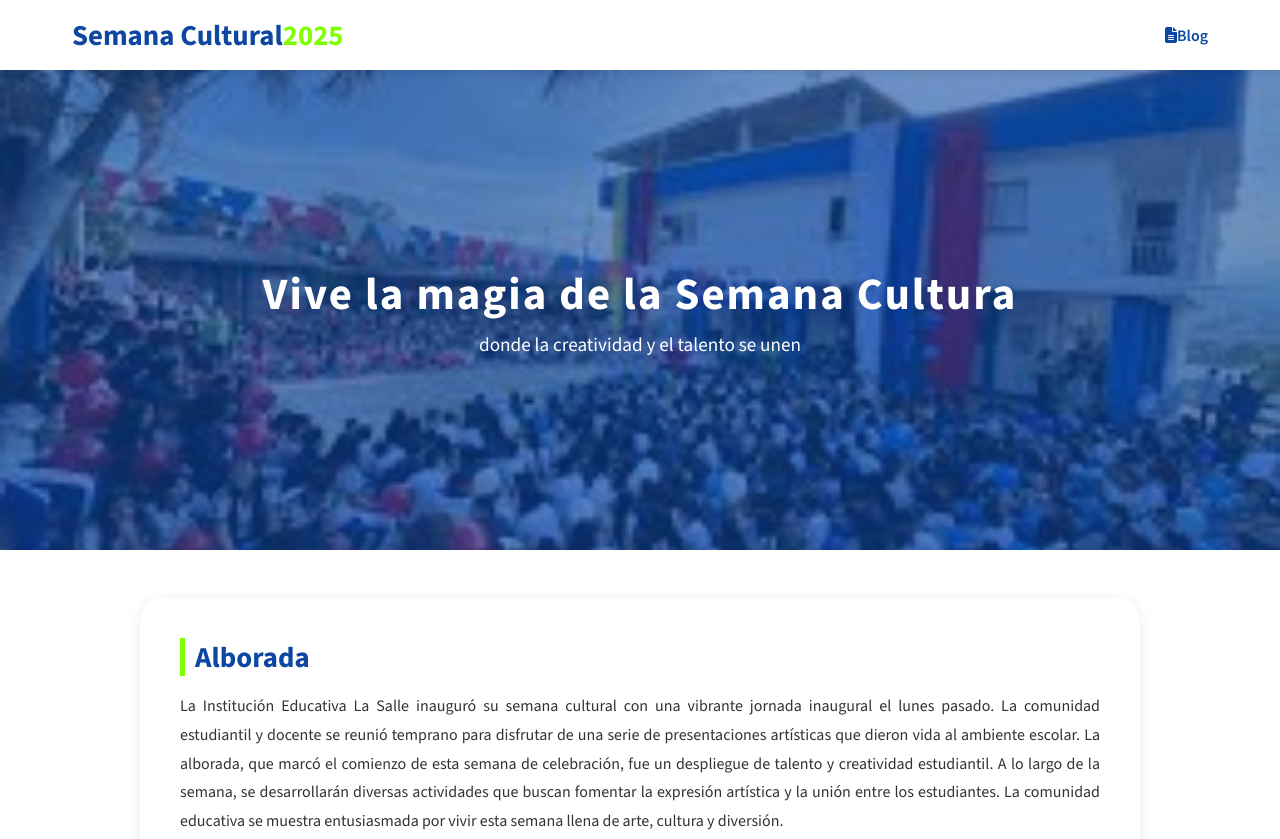
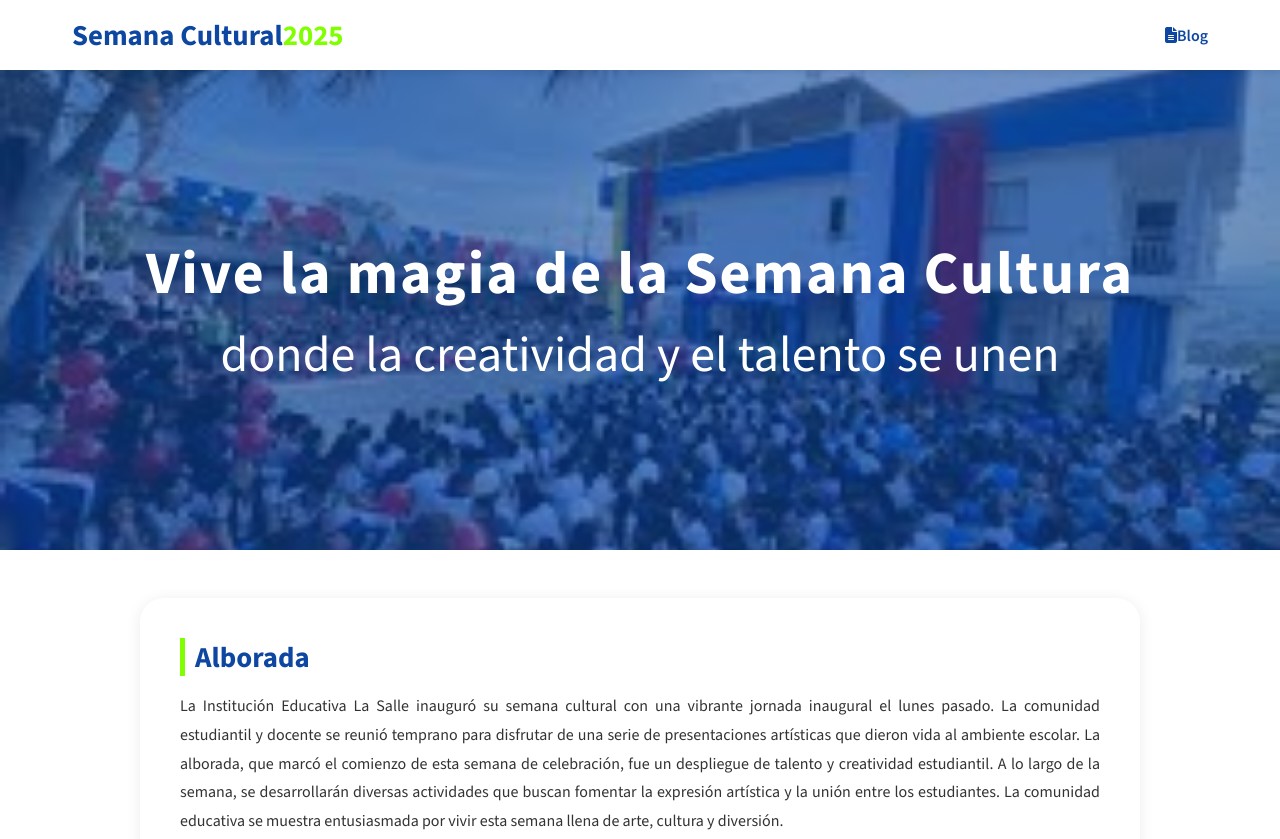
Before and after one commit to Dylan0813/Blog, a plain HTML site: page index.html in a window 1280 px wide. Shown: the top 839 px of the page. Drawn offline with nearby package versions, Linux system fonts and the light colour scheme.

Commit message:
cambio parrafo styles

```diff
--- a/css/style.css
+++ b/css/style.css
@@ -75,13 +75,13 @@ header {
 }
 
 .container-cover-info h1 {
-  font-size: 2.8rem;
+  font-size: 60px;
   font-weight: 700;
   letter-spacing: 2px;
 }
 
 .container-cover-info p {
-  font-size: 1.2rem;
+  font-size: 50px;
   margin-top: 0.5rem;
 }
 
```
